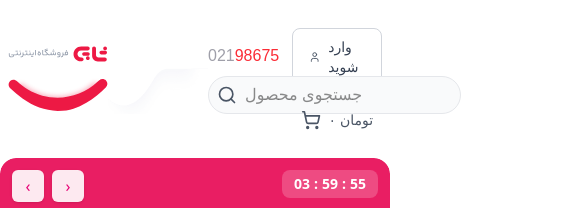
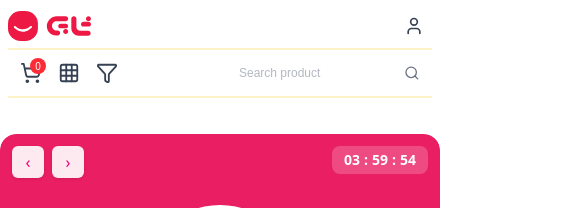
Before and after one commit to amirhoosian/torbShop, a Next.js app: page / in a window 390 px wide. Shown: the top 208 px of the page, 585 px wide, since content can reach past the window. Built offline with nearby package versions, Linux system fonts and the light colour scheme.

Commit message:
refactor(layout): restructure main layout grid and fix responsive issues

```diff
--- a/src/app/layout.tsx
+++ b/src/app/layout.tsx
@@ -29,10 +29,10 @@ export default function RootLayout({
   return (
     <html lang="fa">
       <body
-        className={`${geistSans.variable} ${geistMono.variable} container min-h-screen flex flex-col mx-auto antialiased`}
+        className={`${geistSans.variable} ${geistMono.variable} container min-h-screen grid grid-rows[auto_1fr_auto] mx-auto antialiased`}
       >
         <Navbar />
-        <main className="flex-1 container mx-auto">{children}</main>
+        <main className="py-6 overflow-y-auto">{children}</main>
         <Footer />
       </body>
     </html>
--- a/src/components/Footer.tsx
+++ b/src/components/Footer.tsx
@@ -32,7 +32,7 @@ const features = [
 
 export default function Footer() {
   return (
-    <footer className="flex w-full flex-col">
+    <footer className="flex w-full flex-col px-5 md:px-0">
       <div className="flex w-full">
         <div className="flex">
           <Image
@@ -50,8 +50,8 @@ export default function Footer() {
         </div>
         <div className="item-end flex flex-1 flex-col gap-4">
           <hr style={{ borderTop: "1px solid #eee", margin: 0 }} />
-          <div className="item-center flex justify-end gap-2">
-            <p className="flex w-[400px] text-[13px]">
+          <div className="md:item-center flex flex-col md:flex-row items-end md:justify-end gap-2">
+            <p className="flex w-[400px] text-[13px] md:order-1 order-2">
               یک خرید اینترنتی مطمئن، نیازمند فروشگاهی است که بتواند کالاهایی
               متنوع، باکیفیت و دارای قیمت مناسب را در مدت زمان ی کوتاه به دست
               مشتریان خود برساند و ضمانت بازگشت کالا هم داشته باشد.
@@ -61,12 +61,13 @@ export default function Footer() {
               width={100}
               alt="Footer Logo"
               src="/images/templates/base/footer-logo-1.svg"
+              className="order-1 md:order-2"
             />
           </div>
         </div>
       </div>
 
-      <div className="w-full flex justify-around gap-12 my-8">
+      <div className="w-full flex flex-wrap justify-around gap-12 my-8">
         {features.map((feature, index) => (
           <div key={index} className="flex  items-center gap-2.5">
             <div className="flex flex-col gap-1">
--- a/src/components/Navbar.tsx
+++ b/src/components/Navbar.tsx
@@ -1,5 +1,5 @@
 "use client";
-import { Search, ShoppingCart, User } from "lucide-react";
+import { Filter, Grid3X3, Search, ShoppingCart, User } from "lucide-react";
 import Image from "next/image";
 import Link from "next/link";
 import { useState } from "react";
@@ -11,7 +11,8 @@ export default function Navbar() {
   const popular = ["گوشی", "لپ‌تاپ", "ساعت"];
 
   return (
-    <nav className="flex w-full items-center justify-between px-2 py-7">
+    <nav className="w-full px-2 py-2">
+      <div className="hidden md:flex w-full items-center justify-between px-2 py-7">
         <div className="flex">
           <Image
             height={100}
@@ -66,7 +67,6 @@ export default function Navbar() {
             </div>
           </div>
         </div>
-
         <div className="flex flex-col items-center gap-6">
           <div className="flex cursor-pointer items-center gap-2 rounded-lg border border-gray-300 px-4 py-2 hover:bg-gray-50">
             <User size={18} className="text-gray-600" />
@@ -99,6 +99,65 @@ export default function Navbar() {
             )}
           </div>
         </div>
+      </div>
+
+      {/* MOBILE LAYOUT */}
+      <div className="flex w-full flex-col md:hidden">
+        <div className="flex justify-between">
+          <Image
+            src="/images/templates/base/header-logo-mobile.svg"
+            alt="Mobile Logo"
+            width={100}
+            height={100}
+          />
+
+          <button
+            type="button"
+            className="flex items-center justify-center p-2"
+          >
+            <User size={20} className="text-gray-700" />
+          </button>
+        </div>
+        <div className="w-full h-[2px] bg-amber-100 mt-1 mb-1" />
+
+        <div className="flex w-full items-center justify-between gap-4 px-3 py-2">
+          {/* left icons */}
+          <div className="flex items-center gap-4">
+            {/* cart with badge */}
+            <button type="button" className="relative text-gray-700">
+              <ShoppingCart size={22} />
+              <span className="absolute -right-1 -top-1 flex h-4 w-4 items-center justify-center rounded-full bg-red-500 text-[10px] text-white">
+                0
+              </span>
+            </button>
+
+            {/* grid icon */}
+            <button type="button" className="text-gray-700">
+              <Grid3X3 size={22} />
+            </button>
+
+            {/* filter icon */}
+            <button className="text-gray-700">
+              <Filter size={22} />
+            </button>
+          </div>
+
+          {/* search text + icon */}
+          <button
+            type="button"
+            className="flex items-center gap-2 text-sm text-gray-500"
+          >
+            <input
+              type="text"
+              placeholder="Search product"
+              className="w-full bg-transparent text-xs outline-none"
+            />
+            <Search size={18} />
+          </button>
+        </div>
+      </div>
+
+      <div className="w-full h-[2px] bg-amber-100 mt-1 mb-1" />
     </nav>
   );
 }
```
Lines whose indentation alone changed are shown as unchanged.
